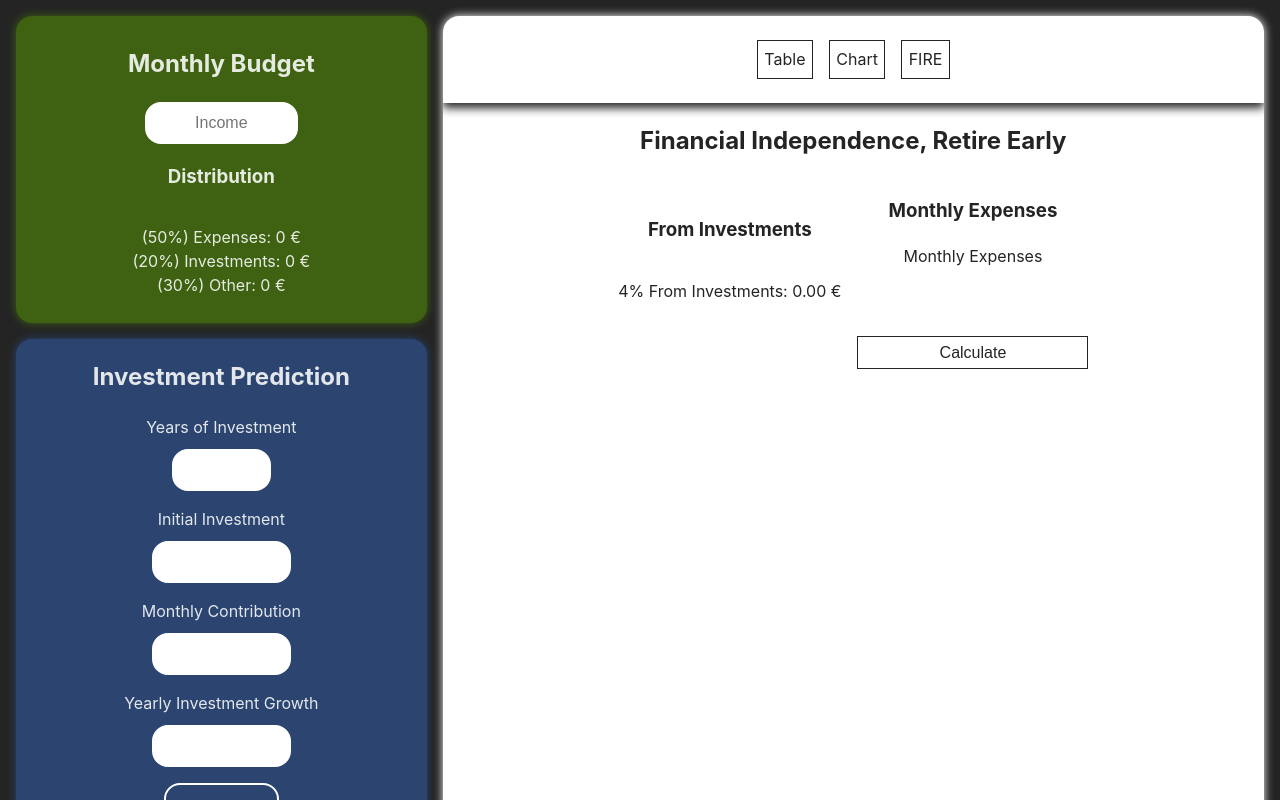
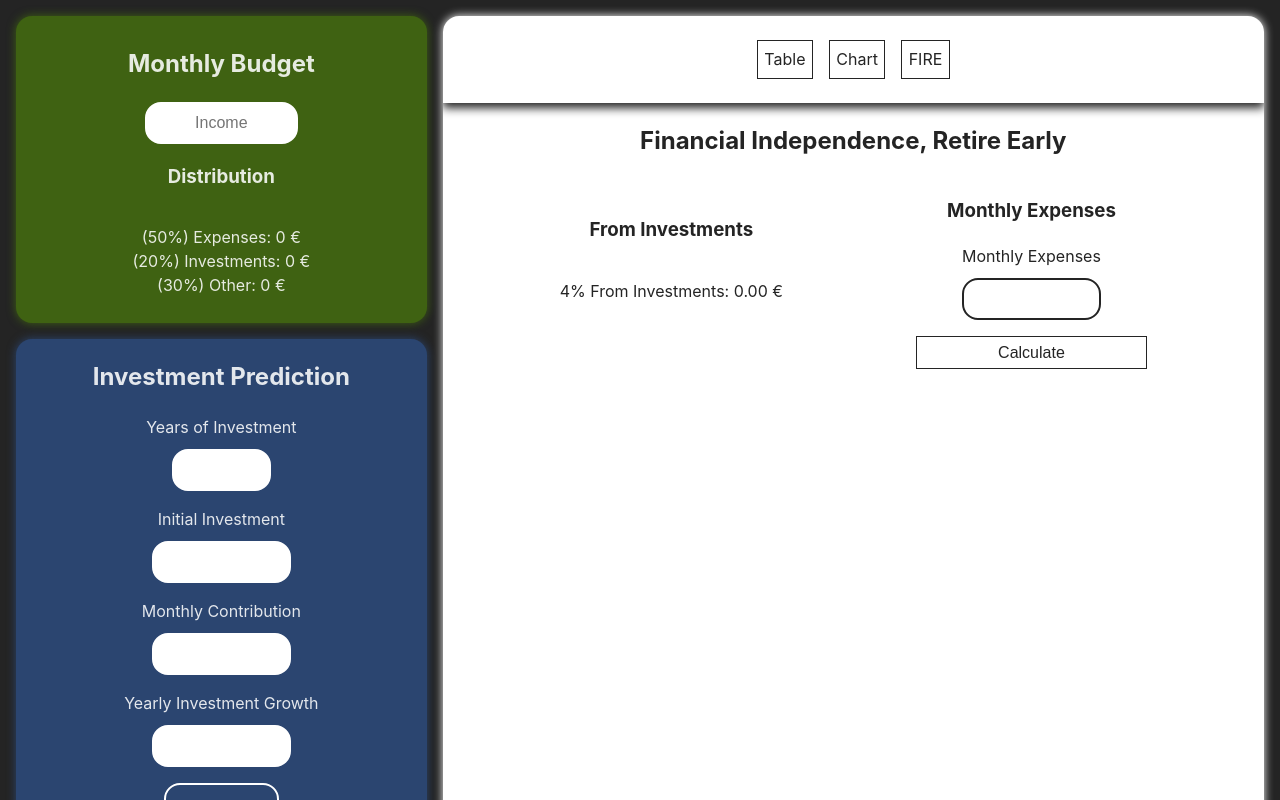
Before and after one commit to andrebarros7201/expense-tracker, a React (Vite) app: page /fire in a window 1280 px wide. Built offline with nearby package versions, Linux system fonts and the light colour scheme.

Commit message:
change button style on fire component

```diff
--- a/src/styles/fire.module.css
+++ b/src/styles/fire.module.css
@@ -3,7 +3,7 @@
   flex-flow: row nowrap;
   gap: 1rem;
   align-items: center;
-  justify-content: center;
+  justify-content: space-evenly;
 }
 
 .left,
@@ -40,9 +40,11 @@
     & input {
       width: 50%;
       padding: 10px;
+      background-color: white;
+      color: #242424;
       border-radius: 1rem;
       text-align: center;
-      border: 2px solid white;
+      border: 2px solid #242424;
       transition: all 200ms;
       font-size: 1rem;
 
```
